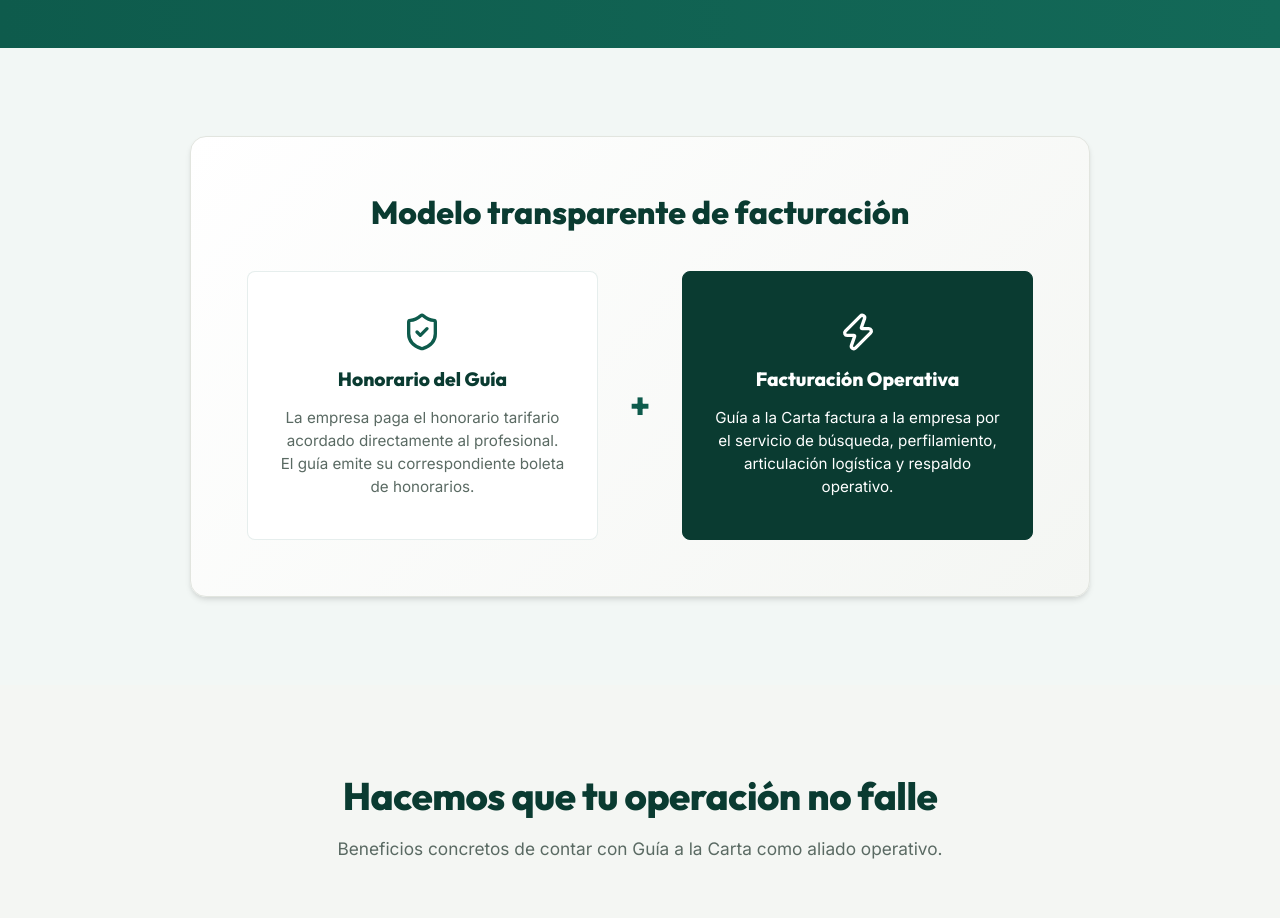
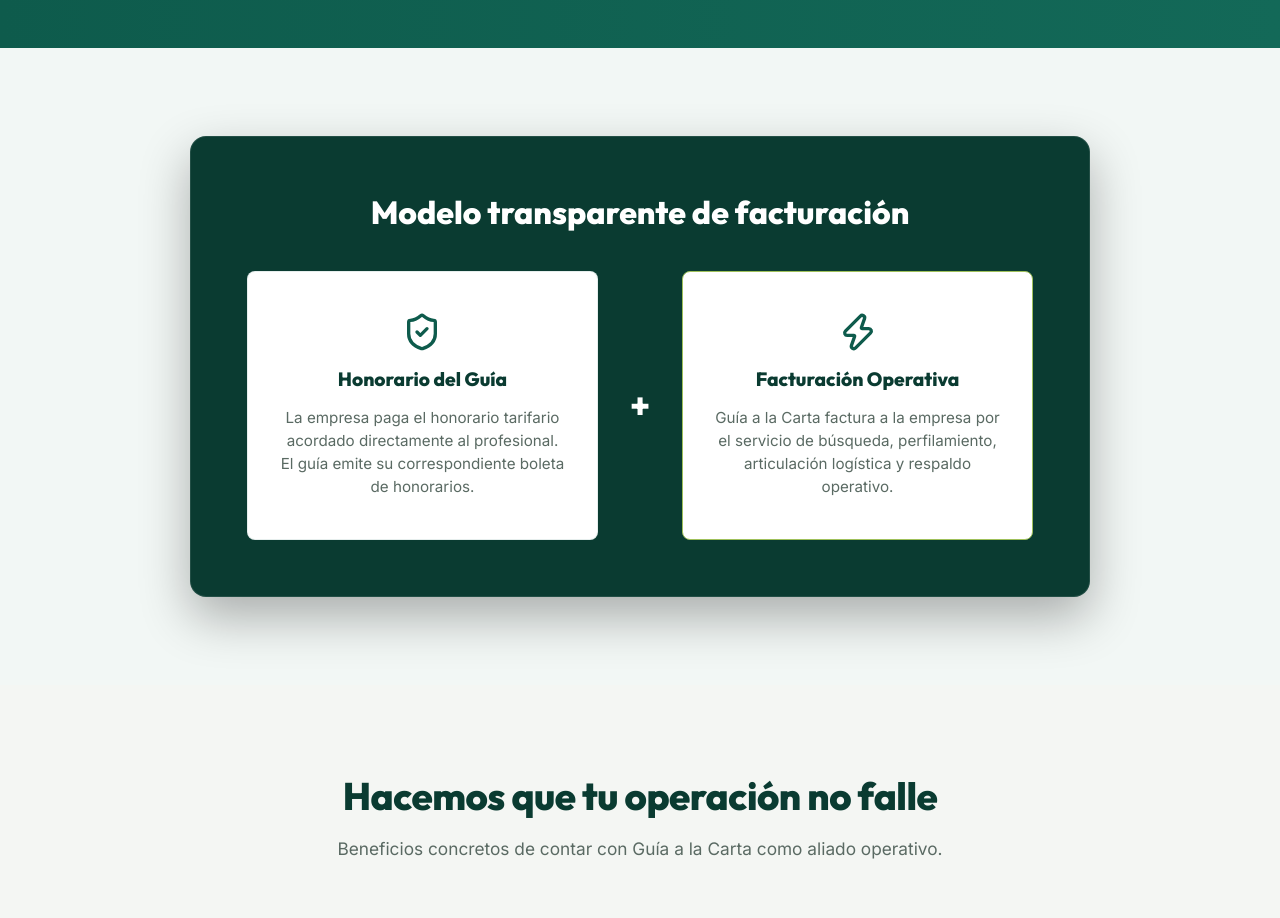
Before and after one commit to guiaalacartaoficial/guia-a-la-carta-web, a React (Vite) app: page /servicios in a window 1280 px wide. Shown: the part 7140-8058 px from the top of the page. Built offline with nearby package versions, Linux system fonts and the light colour scheme; no server answers.

Commit message:
fix: corregir diseño de panel comercial con fondo oscuro y tarjetas blancas

```diff
--- a/src/pages/Servicios.css
+++ b/src/pages/Servicios.css
@@ -634,18 +634,19 @@
 }
 
 .commercial-model-panel {
-  background: linear-gradient(135deg, var(--c-surface), var(--b2b-bg));
-  border: 1px solid var(--b2b-border);
+  background: var(--c-primary-dark);
+  border: 1px solid rgba(255, 255, 255, 0.1);
   border-radius: var(--radius-lg);
   padding: 3.5rem;
   max-width: 900px;
   margin: 0 auto;
-  box-shadow: var(--shadow-md);
+  box-shadow: 0 20px 50px rgba(0, 0, 0, 0.3);
 }
 .commercial-model-panel h3 {
   font-size: 2rem;
   text-align: center;
   margin-bottom: 2.5rem;
+  color: white;
 }
 
 .commercial-flex {
@@ -666,15 +667,9 @@
   align-items: center;
 }
 .commercial-item.accent {
-  border-color: var(--c-primary-dark);
-  background: var(--c-primary-dark);
-  color: white;
-}
-
-.commercial-item.accent h4,
-.commercial-item.accent p,
-.commercial-item.accent svg {
-  color: white !important;
+  border-color: var(--c-accent);
+  background: white;
+  color: var(--c-text-main);
 }
 .commercial-item svg {
   margin-bottom: 1rem;
@@ -683,6 +678,7 @@
 .commercial-item h4 {
   margin-bottom: 1rem;
   font-size: 1.2rem;
+  color: var(--c-primary-dark);
 }
 .commercial-item p {
   font-size: 0.95rem;
@@ -692,7 +688,7 @@
 
 .commercial-plus {
   font-size: 2.2rem;
-  color: var(--c-primary);
+  color: white;
   font-weight: 800;
   display: flex;
   align-items: center;
```
